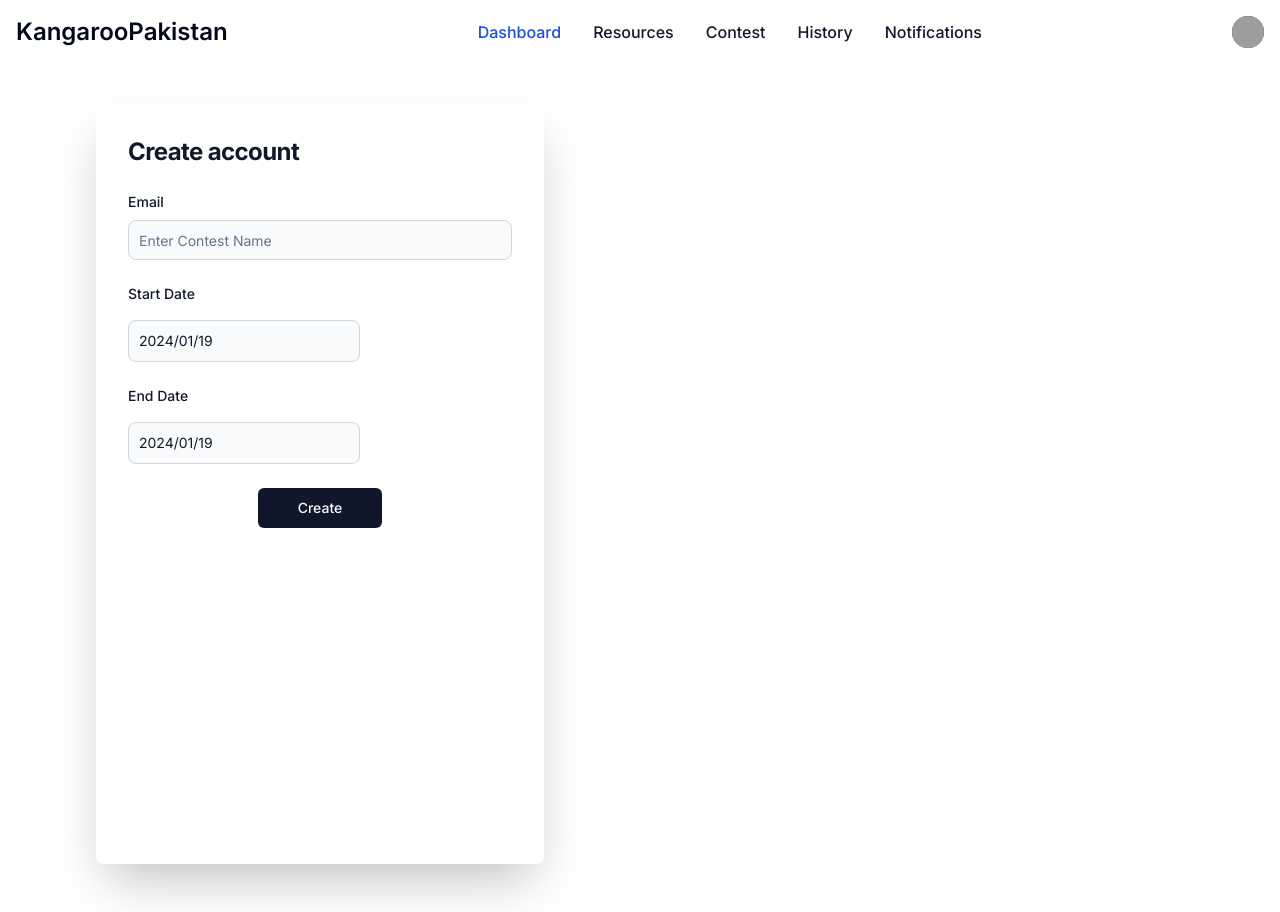
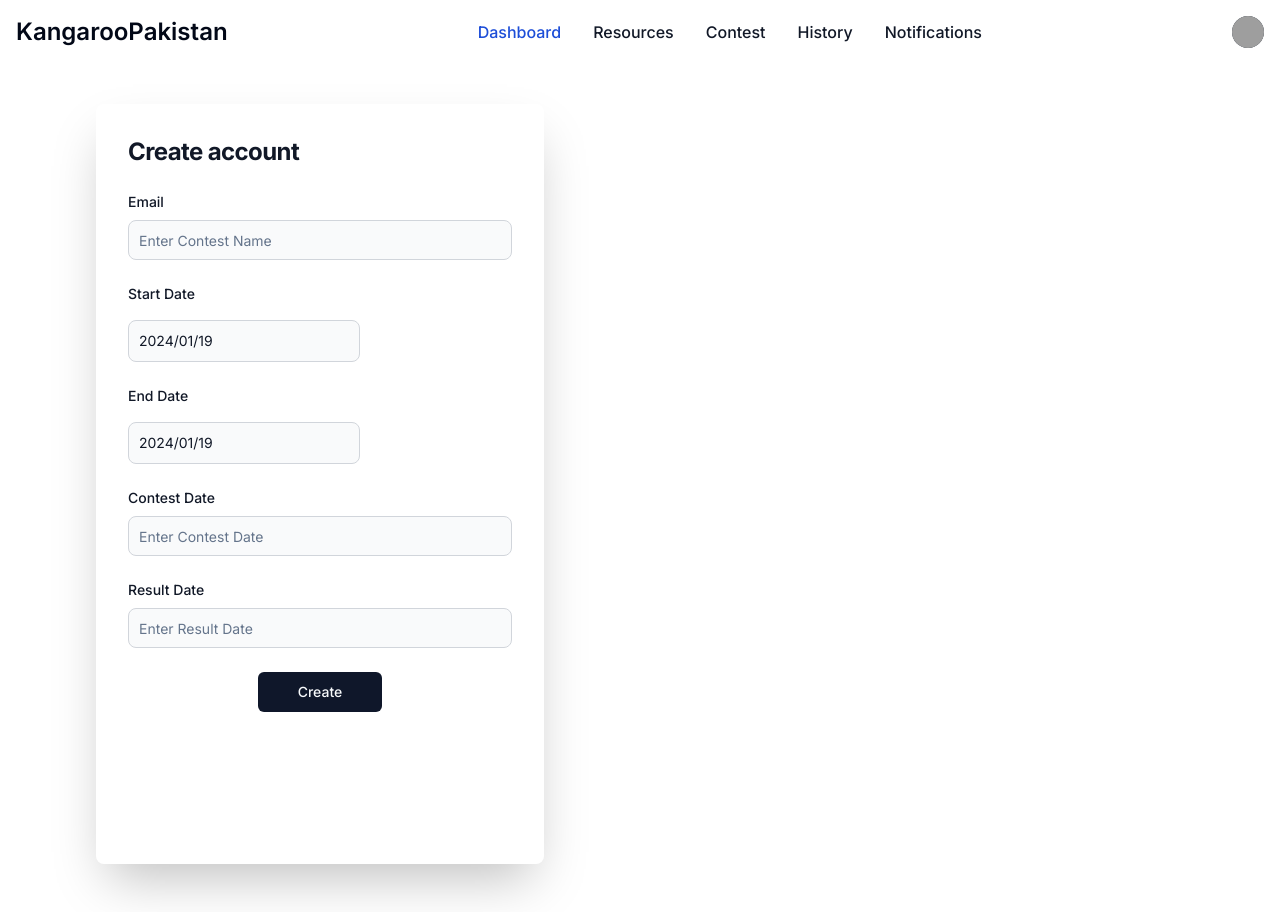
Before and after one commit to KangarooPakistan/kangaroopakistan-web, a Next.js app: page /admin/contesttypes/1/createcontest in a window 1280 px wide. Built offline with nearby package versions, Linux system fonts and the light colour scheme; no server answers; grey boxes are pictures that could not be loaded.

Commit message:
contest post request added

```diff
--- a/app/(routes)/admin/contesttypes/[id]/createcontest/page.tsx
+++ b/app/(routes)/admin/contesttypes/[id]/createcontest/page.tsx
@@ -34,6 +34,8 @@ const formSchema = z.object({
     .refine((endDate) => endDate !== null && endDate !== undefined, {
       message: "End date is required.",
     }),
+  contestDate: z.string(),
+  resultDate: z.string(),
 });
 const CreateContest = () => {
   const router = useRouter();
@@ -44,6 +46,8 @@ const CreateContest = () => {
       name: "",
       startDate: new Date(), // Provide a valid initial date value
       endDate: new Date(),
+      contestDate: "",
+      resultDate: "",
     },
   });
 
@@ -124,6 +128,7 @@ const CreateContest = () => {
                       <FormControl>
                         {/* Use react-datepicker for date selection */}
                         <DatePicker
+                          disabled={isLoading}
                           selected={field.value}
                           onChange={(date: Date | null) => {
                             field.onChange(date);
@@ -131,7 +136,6 @@ const CreateContest = () => {
                           dateFormat="yyyy/MM/dd"
                           placeholderText="Pick a date"
                           className="input"
-                          disabled={isLoading}
                         />
                       </FormControl>
                       <FormMessage />
@@ -147,14 +151,51 @@ const CreateContest = () => {
                       <FormControl>
                         {/* Use react-datepicker for date selection */}
                         <DatePicker
+                          disabled={isLoading}
                           selected={field.value}
                           onChange={(date: Date | null) => {
                             field.onChange(date);
                           }}
                           dateFormat="yyyy/MM/dd"
                           placeholderText="Pick a date"
+                          className="input w-full"
+
+                        />
+                      </FormControl>
+                      <FormMessage />
+                    </FormItem>
+                  )}
+                />
+                <FormField
+                  control={form.control}
+                  name="contestDate"
+                  render={({ field }) => (
+                    <FormItem>
+                      <FormLabel className="label">Contest Date</FormLabel>
+                      <FormControl>
+                        <Input
+                          disabled={isLoading}
                           className="input"
+                          placeholder="Enter Contest Date"
+                          {...field}
+                        />
+                      </FormControl>
+                      <FormMessage />
+                    </FormItem>
+                  )}
+                />
+                <FormField
+                  control={form.control}
+                  name="resultDate"
+                  render={({ field }) => (
+                    <FormItem>
+                      <FormLabel className="label">Result Date</FormLabel>
+                      <FormControl>
+                        <Input
                           disabled={isLoading}
+                          className="input"
+                          placeholder="Enter Result Date"
+                          {...field}
                         />
                       </FormControl>
                       <FormMessage />
--- a/app/api/users/contests/route.ts
+++ b/app/api/users/contests/route.ts
@@ -7,6 +7,8 @@ interface ContestData {
   name: string;
   startDate: Date;
   endDate: Date;
+  contestDate: string | null;
+  resultDate: string | null;
   contestTypeId: string;
 }
 
@@ -17,13 +19,15 @@ export async function POST(request: NextRequest) {
   if (session && token?.role === "Admin") {
     try {
       const reqBody = await request.json();
-      const { name, startDate, endDate, contestTypeId } = reqBody;
+      const { name, startDate, endDate, contestTypeId, contestDate, resultDate } = reqBody;
 
       console.log(endDate)
       const contestData: ContestData = {
         name,
         startDate: new Date(startDate),
         endDate: new Date(endDate),
+        contestDate: contestDate || null,
+        resultDate: resultDate || null,
         contestTypeId,
       };
 
```
Also changed, not shown: 1 other file (tests, documents, lock files or other folders).
